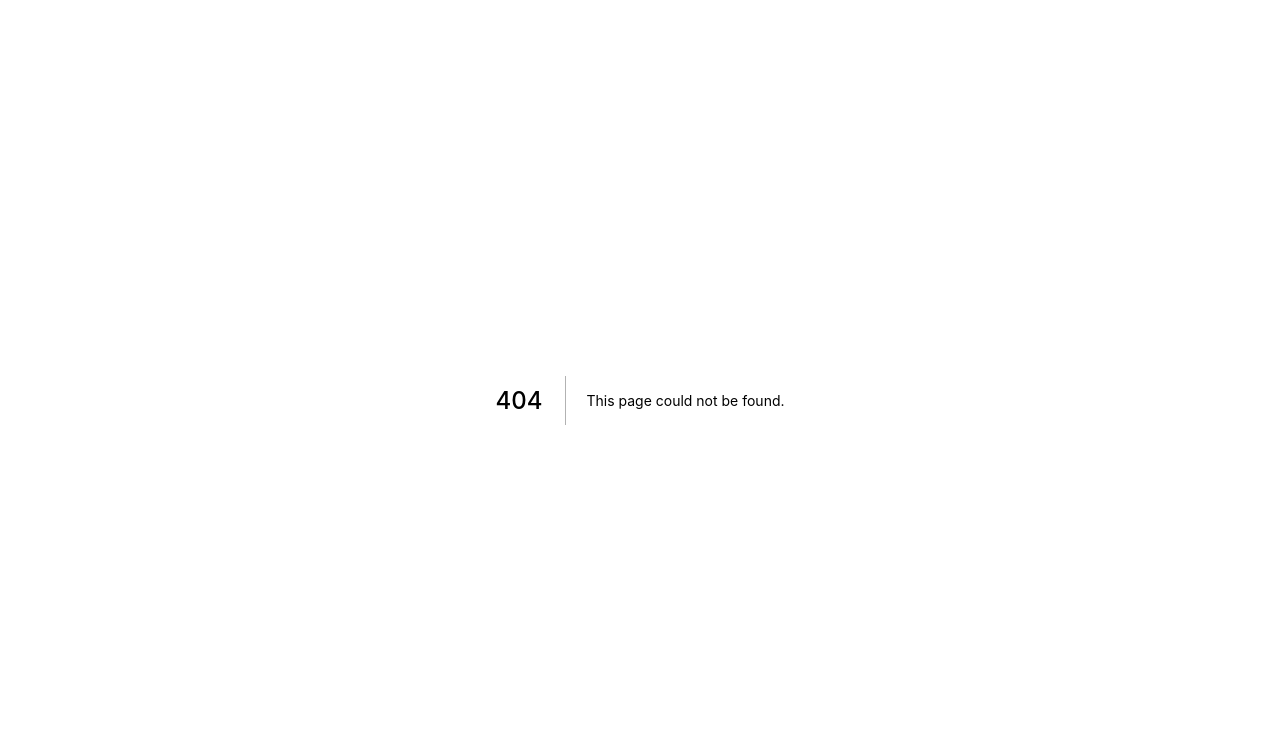
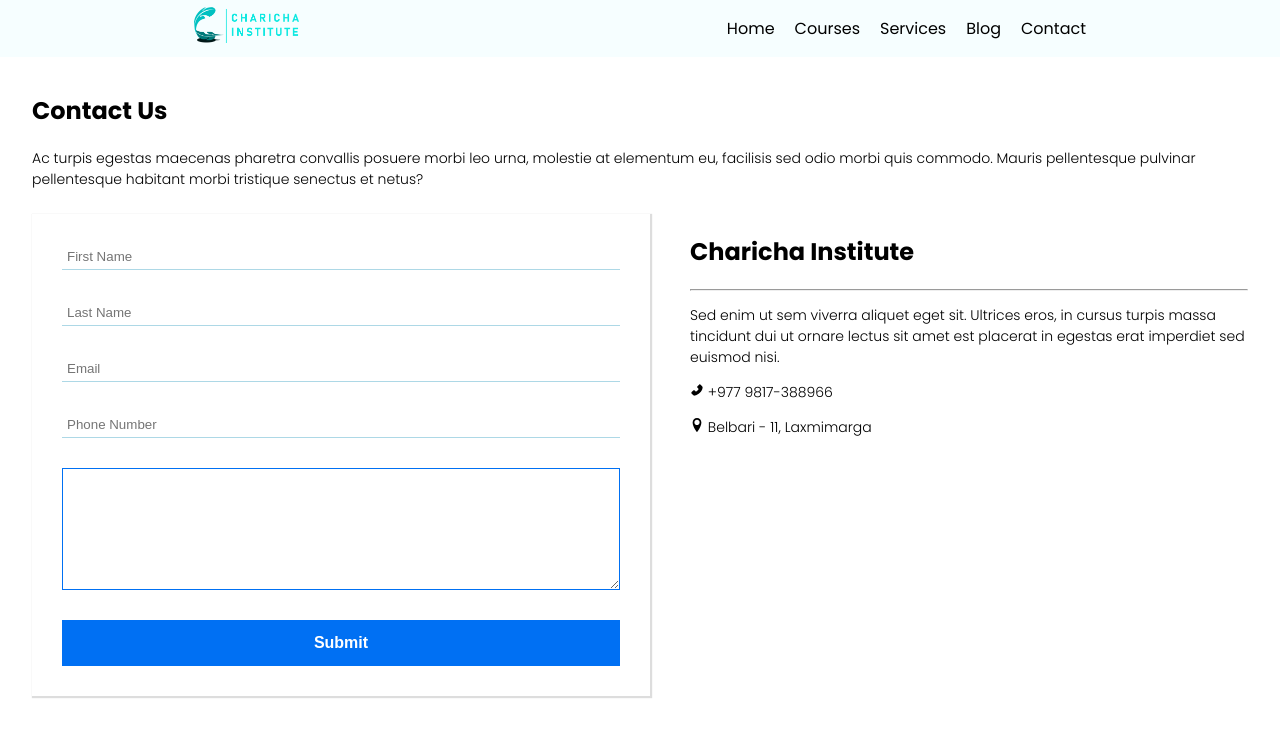
Before and after one commit to dioveath/ci-website-nextjs, a Next.js app: page /contact in a window 1280 px wide. Before the commit this address had no page. Shown: the top 736 px of the page. Built offline with nearby package versions, Linux system fonts and the light colour scheme.

Commit message:
Contact Page added!

```diff
--- /dev/null
+++ b/pages/contact/index.js
@@ -0,0 +1,53 @@
+import Head from 'next/head';
+import Navbar from '../../components/Navbar.js';
+
+import styles from '../../styles/contact/Contact.module.css';
+import { AiFillPhone } from 'react-icons/ai';
+import { ImLocation } from 'react-icons/im';
+
+export default function Contact(){
+
+  return (
+
+    <div className={styles.container}>
+      <Head>
+        <title> Charicha Insitute </title>
+        <meta name="description" content="Generated by create next app" />
+        <link rel="icon" href="/favicon.ico" />
+      </Head>
+
+      <Navbar/>
+
+      <main className={styles.main}>
+
+        <h2> Contact Us </h2>
+        <p className={styles.bodyText}> Ac turpis egestas maecenas pharetra convallis posuere morbi leo urna, molestie at elementum eu, facilisis sed odio morbi quis commodo. Mauris pellentesque pulvinar pellentesque habitant morbi tristique senectus et netus? </p>
+
+        <div style={{ height: "10px"}}> </div>
+
+        <div className={styles["main-section"]}>
+          <form className={styles["form-container"]}>
+            <input name="" type="text" className={styles["form-input"]} placeholder="First Name"/>
+            <input name="" type="text"  className={styles["form-input"]} placeholder="Last Name"/>
+            <input name="" type="email" className={styles["form-input"]} placeholder="Email"/>
+            <input name="" type="number"  className={styles["form-input"]} placeholder="Phone Number"/>
+
+            <textarea cols="30" id="" name="" rows="5" className={styles["text-area"]} placeholder="Your message here..."> </textarea>
+            <input name="" type="button" value="Submit" className={styles["primary-button"]}/>
+          </form>
+          <div className={styles["info-section"]}>
+            <h2> Charicha Institute </h2>
+            <hr/>
+            <p className={styles.bodyText}> Sed enim ut sem viverra aliquet eget sit. Ultrices eros, in cursus turpis massa tincidunt dui ut ornare lectus sit amet est placerat in egestas erat imperdiet sed euismod nisi. </p>
+            <p className={styles.bodyText}> <AiFillPhone/> +977 9817-388966 </p>
+            <p className={styles.bodyText}> <ImLocation/> Belbari - 11, Laxmimarga </p>
+          </div>
+        </div>
+
+
+      </main>
+    </div>
+
+  );
+
+}
--- /dev/null
+++ b/styles/contact/Contact.module.css
@@ -0,0 +1,75 @@
+.main {
+    padding: 1rem 2rem;
+}
+
+
+.bodyText {
+    font-size: 14px;
+    font-weight: 300;
+}
+
+
+
+.form-container {
+/* box-shadow: none|h-offset v-offset blur spread color |inset|initial|inherit;     */
+    box-shadow: 1px 1px 1px 1px #dddddd;
+    display: flex;
+    flex-direction: column;
+    gap: 30px;
+    padding: 30px 30px;
+    flex: 1;
+    min-width: 600px;
+}
+
+
+.form-input {
+    outline: none;
+    padding: 5px 5px;
+    border: none;
+    border-bottom: 1px solid lightblue;
+    color: black;
+    transition: all 0.2s ease;
+}
+
+.form-input:focus {
+    border-bottom: 2px solid #0070f3;
+}
+
+.text-area {
+    outline: none;
+    border: 1px solid #0070f3;
+    font-family: "Poppins";
+    padding: 10px 10px;
+    transition: all 0.2s ease;
+}
+
+.text-area:focus {
+    border-bottom: 2px solid #0070f3;
+}
+
+.primary-button {
+    outline: none;
+    border: none;
+    padding: 14px 15px;
+    background-color: #0070f3;
+    color: white;
+    font-size: 16px;
+    font-weight: 600;
+    transition: all 0.2s ease;
+}
+
+.primary-button:hover {
+    box-shadow: 1px 1px 2px 2px #dddddd;
+    background-color: #0060e3;
+}
+
+.main-section {
+    display: flex;
+    justify-content: space-between;
+    flex-wrap: wrap;
+    gap: 40px;
+}
+
+.info-section {
+    flex: 1;
+}
```
